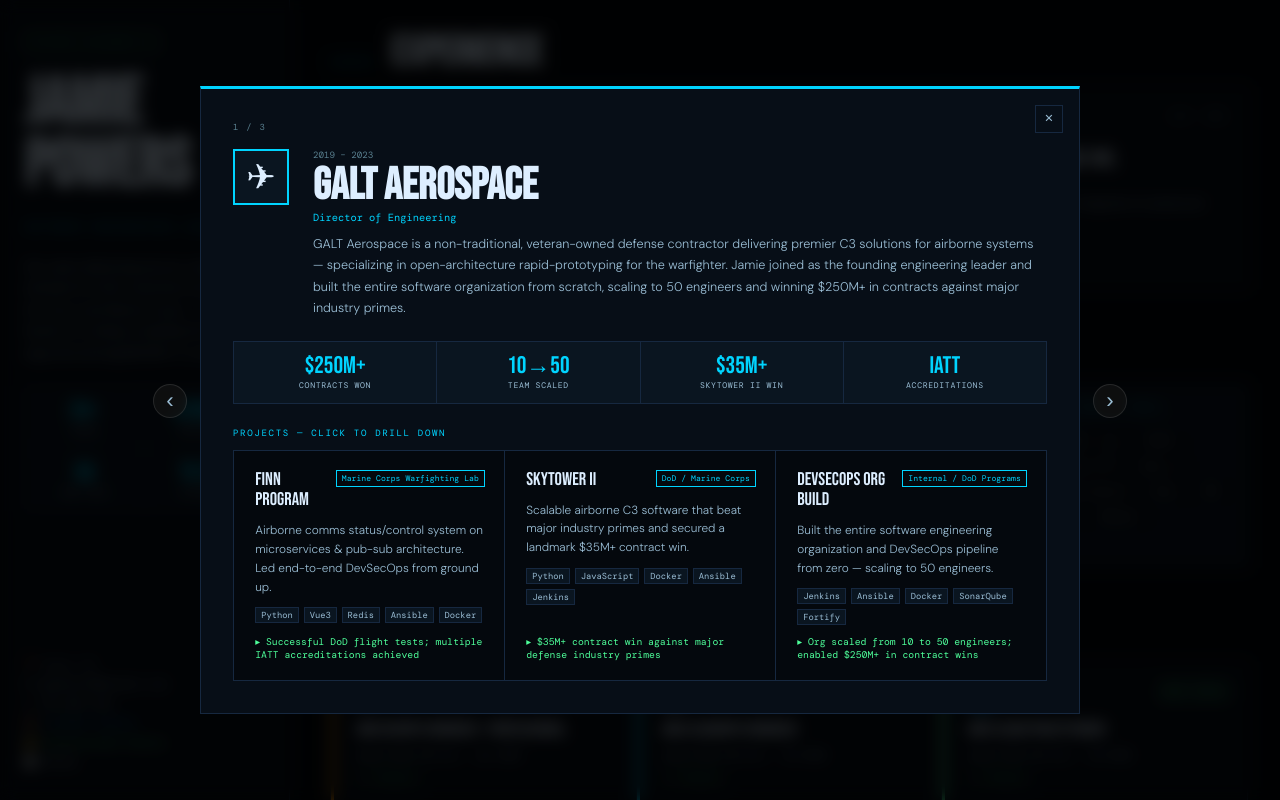
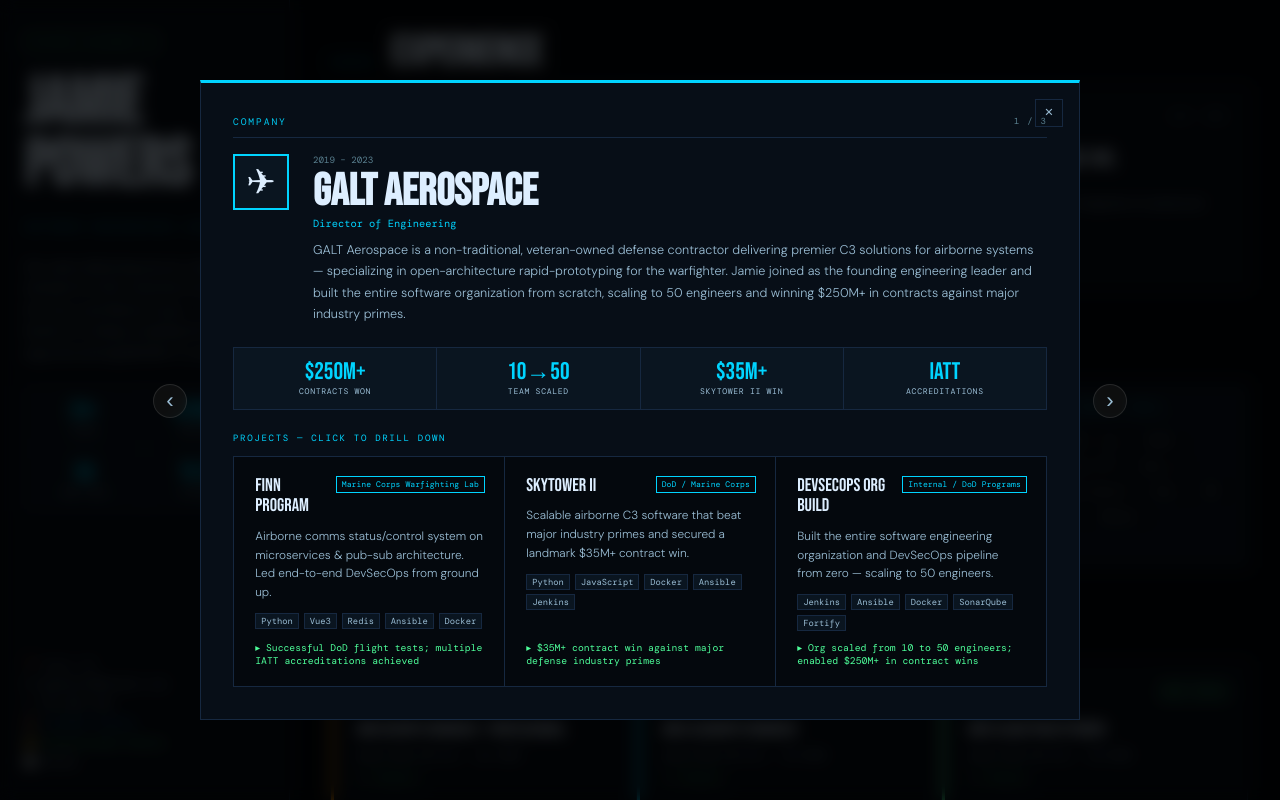
Before and after one commit to beelzabub/powers-resume, a Vue app: page / in a window 1280 px wide. Both pictures are taken after a click on the element 483 px from the left and 187 px from the top of the page. Built offline with nearby package versions, Linux system fonts and the light colour scheme; a web font is replaced by a local one.

Commit message:
Adding breadcrumbs across modals for user clarity.

```diff
--- a/src/components/modals/CompanyModal.vue
+++ b/src/components/modals/CompanyModal.vue
@@ -9,8 +9,9 @@
         <Transition :name="direction === 'next' ? 'slide-left' : 'slide-right'" mode="out-in">
           <div :key="company.id" class="modal-inner">
 
-            <div class="modal-counter">
-              {{ idx + 1 }} / {{ total }}
+            <div class="modal-topbar">
+              <span class="modal-eyebrow">Company</span>
+              <span class="modal-counter">{{ idx + 1 }} / {{ total }}</span>
             </div>
 
             <div class="modal-header">
@@ -64,7 +65,9 @@
 
 <style scoped>
 .modal-inner  { display: flex; flex-direction: column; gap: 0; }
-.modal-counter { font-family: var(--mono); font-size: 0.55rem; letter-spacing: 0.15em; color: var(--muted); margin-bottom: 1rem; }
+.modal-topbar  { display: flex; justify-content: space-between; align-items: center; padding-bottom: 0.6rem; border-bottom: 1px solid var(--border); margin-bottom: 1rem; }
+.modal-eyebrow { font-family: var(--mono); font-size: 0.6rem; letter-spacing: 0.2em; text-transform: uppercase; color: var(--accent); }
+.modal-counter { font-family: var(--mono); font-size: 0.55rem; letter-spacing: 0.15em; color: var(--muted); }
 
 .nav-arrow {
   position: absolute; top: 50%; transform: translateY(-50%);
--- a/src/components/modals/CredCarousel.vue
+++ b/src/components/modals/CredCarousel.vue
@@ -9,6 +9,10 @@
         <div class="car-modal-track">
           <Transition :name="direction === 'next' ? 'slide-left' : 'slide-right'" mode="out-in">
             <div :key="idx" class="car-modal-slide">
+                <div class="car-modal-topbar">
+                  <span class="car-modal-eyebrow">{{ ['GRADUATE','UNDERGRAD'].includes(items[idx].badge) ? 'Education' : 'Certification' }}</span>
+                  <span class="car-modal-counter">{{ idx + 1 }} / {{ items.length }}</span>
+                </div>
               <div class="car-modal-header">
                 <div class="car-modal-icon">{{ items[idx].icon }}</div>
                 <div>
@@ -68,6 +72,9 @@
     0 0 60px rgba(0,0,0,0.4),
     0 0 120px color-mix(in srgb, var(--c, #00c8f0) 12%, transparent);
 }
+.car-modal-topbar  { display: flex; justify-content: space-between; align-items: center; padding-bottom: 0.6rem; border-bottom: 1px solid var(--border); margin-bottom: 0.2rem; }
+.car-modal-eyebrow { font-family: var(--mono); font-size: 0.6rem; letter-spacing: 0.2em; text-transform: uppercase; color: var(--c); }
+.car-modal-counter { font-family: var(--mono); font-size: 0.55rem; letter-spacing: 0.15em; color: var(--muted); }
 .car-modal-arrow {
   position: absolute; top: 50%; transform: translateY(-50%);
   width: 38px; height: 38px; border-radius: 50%;
--- a/src/components/modals/ProjectModal.vue
+++ b/src/components/modals/ProjectModal.vue
@@ -10,7 +10,10 @@
           <div :key="project.id" class="modal-inner">
 
             <div class="pm-topbar">
-              <button class="modal-back" @click="$emit('close')">← {{ company?.company }}</button>
+              <div class="pm-topbar-left">
+                <span class="modal-eyebrow">Project</span>
+                <button class="modal-back" @click="$emit('close')">← {{ company?.company }}</button>
+              </div>
               <div class="pm-counter">{{ globalIdx + 1 }} / {{ totalProjects }}</div>
             </div>
 
@@ -71,7 +74,9 @@
 <style scoped>
 .modal-inner  { display: flex; flex-direction: column; }
 
-.pm-topbar    { display: flex; justify-content: space-between; align-items: center; margin-bottom: 1.2rem; }
+.pm-topbar      { display: flex; justify-content: space-between; align-items: center; padding-bottom: 0.6rem; border-bottom: 1px solid var(--border); margin-bottom: 1.2rem; }
+.pm-topbar-left { display: flex; flex-direction: column; gap: 0.3rem; }
+.modal-eyebrow  { font-family: var(--mono); font-size: 0.6rem; letter-spacing: 0.2em; text-transform: uppercase; color: var(--accent); }
 .modal-back   { background: none; border: none; font-family: var(--mono); font-size: 0.62rem; color: var(--c, var(--accent)); cursor: pointer; padding: 0; letter-spacing: 0.08em; transition: opacity 0.15s; }
 .modal-back:hover { opacity: 0.65; }
 .pm-counter   { font-family: var(--mono); font-size: 0.55rem; letter-spacing: 0.15em; color: var(--muted); }
--- a/src/components/modals/SkillModal.vue
+++ b/src/components/modals/SkillModal.vue
@@ -8,8 +8,11 @@
 
         <Transition name="slide-left" mode="out-in">
           <div :key="skill.name" class="skill-modal-inner">
-            <div class="skill-modal-counter">{{ idx + 1 }} / {{ total }}</div>
-            <div class="skill-modal-name">{{ skill.name }}</div>
+              <div class="skill-modal-topbar">
+                <span class="skill-modal-eyebrow">Technical Skill</span>
+                <span class="skill-modal-counter">{{ idx + 1 }} / {{ total }}</span>
+              </div>
+              <div class="skill-modal-name">{{ skill.name }}</div>
             <p class="skill-modal-desc">{{ skill.desc }}</p>
             <div class="skill-modal-section">
               <div class="skill-modal-label">Companies</div>
@@ -54,6 +57,10 @@
   overflow: hidden;
 }
 .skill-modal-inner   { display: flex; flex-direction: column; gap: 1.2rem; }
+.skill-modal-topbar  { display: flex; justify-content: space-between; align-items: center; padding-bottom: 0.6rem; border-bottom: 1px solid var(--border); margin-bottom: 0.2rem; }
+.skill-modal-eyebrow { font-family: var(--mono); font-size: 0.6rem; letter-spacing: 0.2em; text-transform: uppercase; color: var(--accent); }
+.skill-modal-topbar  { display: flex; justify-content: space-between; align-items: center; padding-bottom: 0.6rem; border-bottom: 1px solid var(--border); margin-bottom: 0.2rem; }
+.skill-modal-eyebrow { font-family: var(--mono); font-size: 0.6rem; letter-spacing: 0.2em; text-transform: uppercase; color: var(--accent); }
 .skill-modal-counter { font-family: var(--mono); font-size: 0.55rem; letter-spacing: 0.15em; color: var(--muted); }
 .skill-modal-name    { font-family: var(--display); font-size: 2.4rem; line-height: 1; color: var(--text); padding-right: 2rem; }
 .skill-modal-desc    { font-size: 0.84rem; color: var(--dim); line-height: 1.75; }
```
Also changed, not shown: 1 other file (tests, documents, lock files or other folders).
